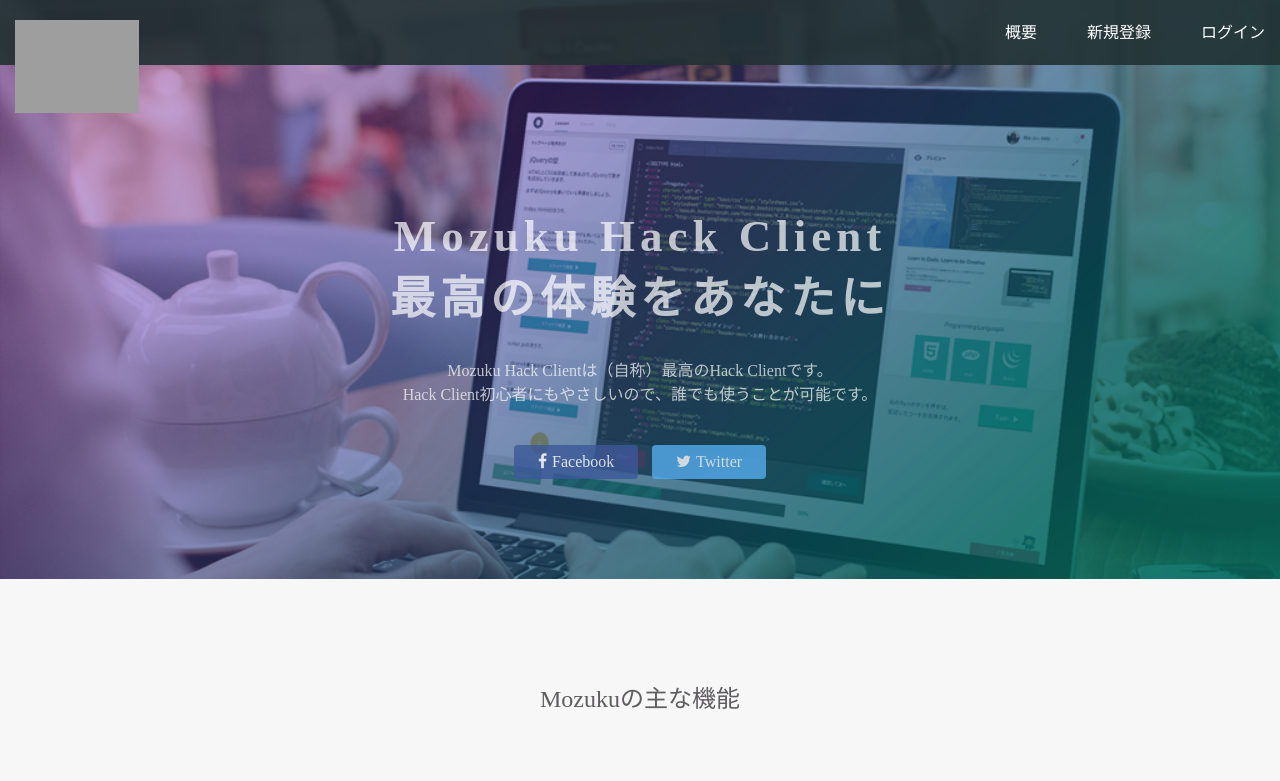
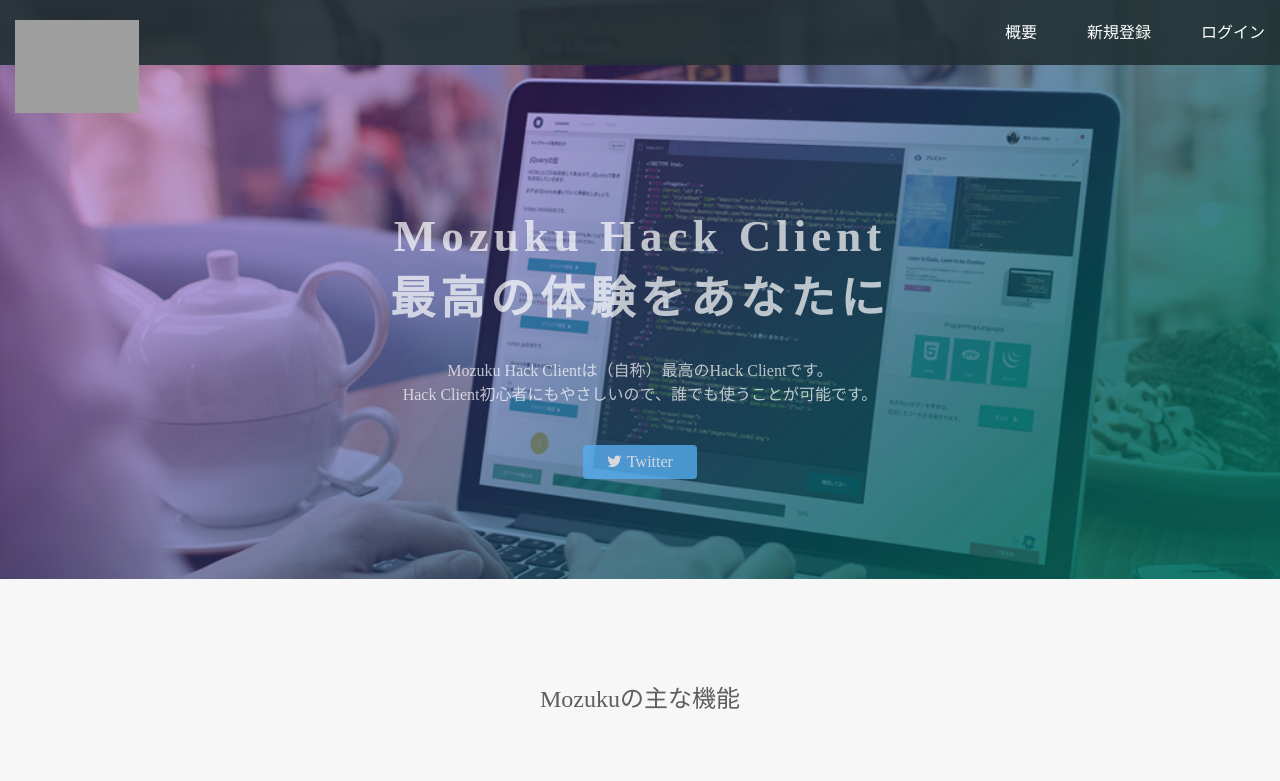
Before and after one commit to Extrasister28/Mozuku-Hack-Client-Web, a plain HTML site: page index.html in a window 1280 px wide. Shown: the top 781 px of the page. Drawn offline with Linux system fonts and the light colour scheme; grey boxes are pictures that could not be loaded.

Commit message:
Update index.html

```diff
--- a/index.html
+++ b/index.html
@@ -26,8 +26,7 @@
       <h1>Mozuku Hack Client<br>最高の体験をあなたに</h1>
       <p>Mozuku Hack Clientは（自称）最高のHack Clientです。<br>Hack Client初心者にもやさしいので、誰でも使うことが可能です。</p>
       <div class="btn-wrapper">
-        <a href="#" class="btn facebook"><span class="fa fa-facebook"></span>Facebook</a>
-        <a href="#" class="btn twitter"><span class="fa fa-twitter"></span>Twitter</a>
+        <a href="https://twitter.com/" class="btn twitter"><span class="fa fa-twitter"></span>Twitter</a>
       </div>
     </div>
   </div>
```
